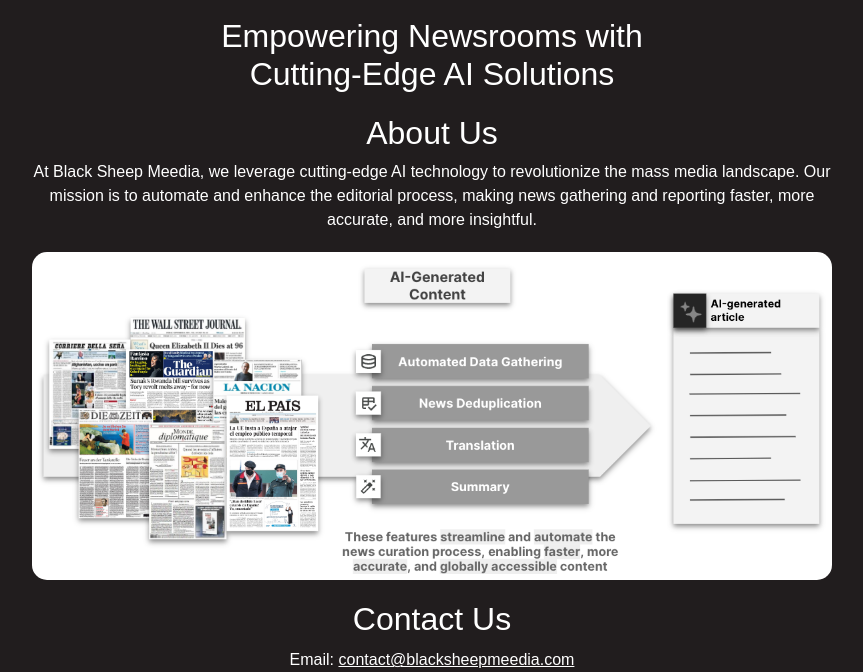
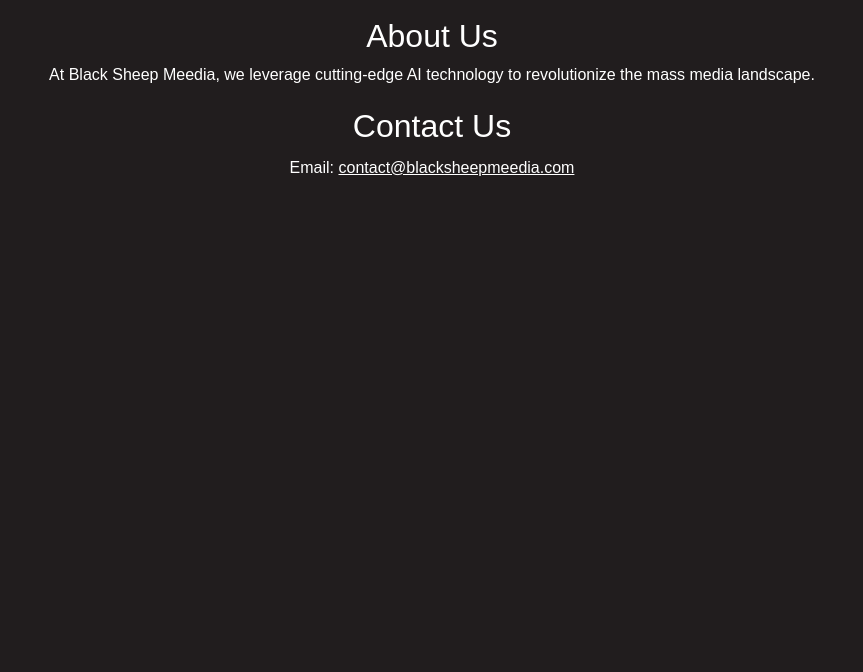
Before and after one commit to black-sheep-meedia/black-sheep-meedia.github.io, a plain HTML site: page index.html in a window 1280 px wide. Shown: the part 323-995 px from the top of the page, without its empty margins (208-1071 px from the left). After the commit the page ends 800 px from the top, so only its background shows below. Drawn offline with nearby package versions, Linux system fonts and the light colour scheme.

Commit message:
Update website.

```diff
--- a/index.html
+++ b/index.html
@@ -9,15 +9,9 @@
     <div class="container">
         <div class="content">
             <img src="logo.png" alt="Black Sheep Meedia Logo" id="logo" width="293" height="300">
-            <section id="hero-section" class="section">
-                <h2>Empowering Newsrooms with<br>Cutting-Edge AI Solutions</h2>
-            </section>
             <section id="about-section" class="section">
                 <h2>About Us</h2>
-                <p>At Black Sheep Meedia, we leverage cutting-edge AI technology to revolutionize the mass media landscape. Our mission is to automate and enhance the editorial process, making news gathering and reporting faster, more accurate, and more insightful.</p>
-            </section>
-            <section id="features-section" class="section">
-                <img src="feature_1.png" alt="Feature 1" class="d-block w-100" width="800" height="328">
+                <p>At Black Sheep Meedia, we leverage cutting-edge AI technology to revolutionize the mass media landscape.</p>
             </section>
             <section id="contact-section" class="section">
                 <h2>Contact Us</h2>
```
